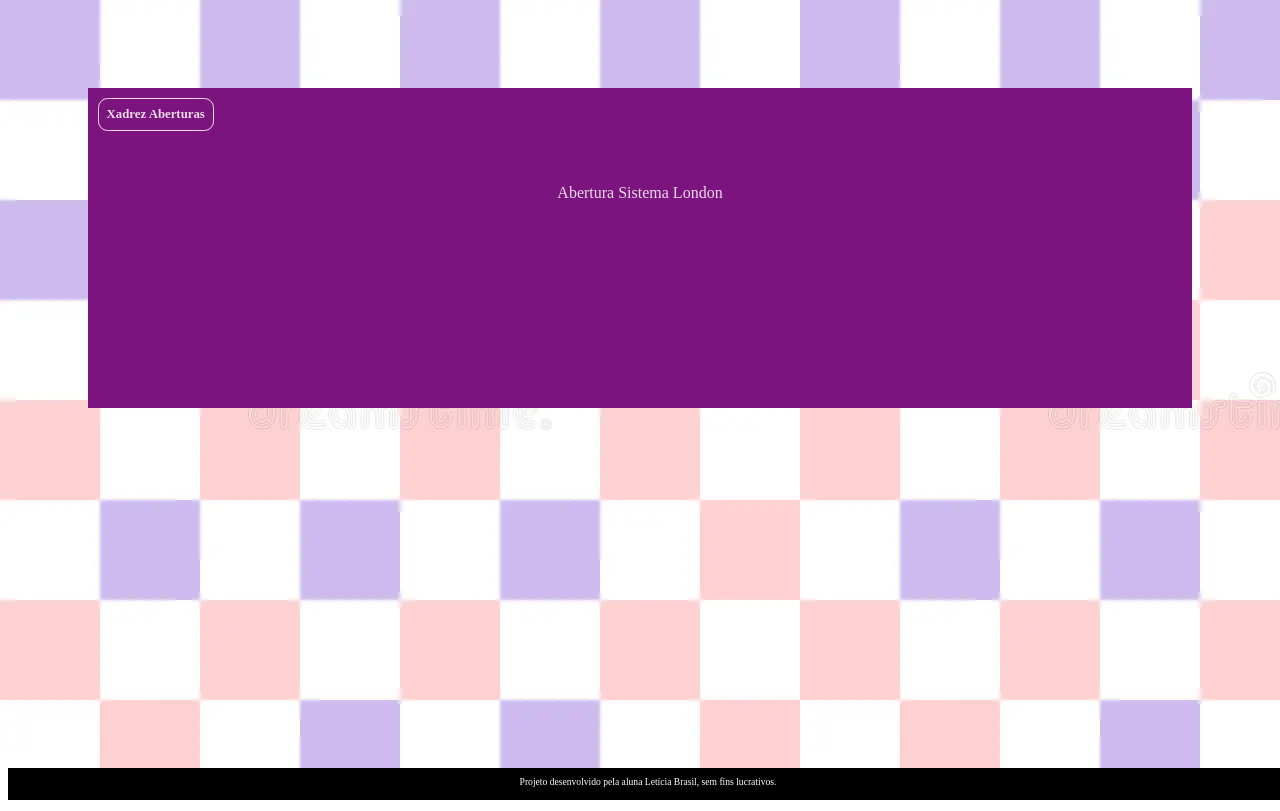
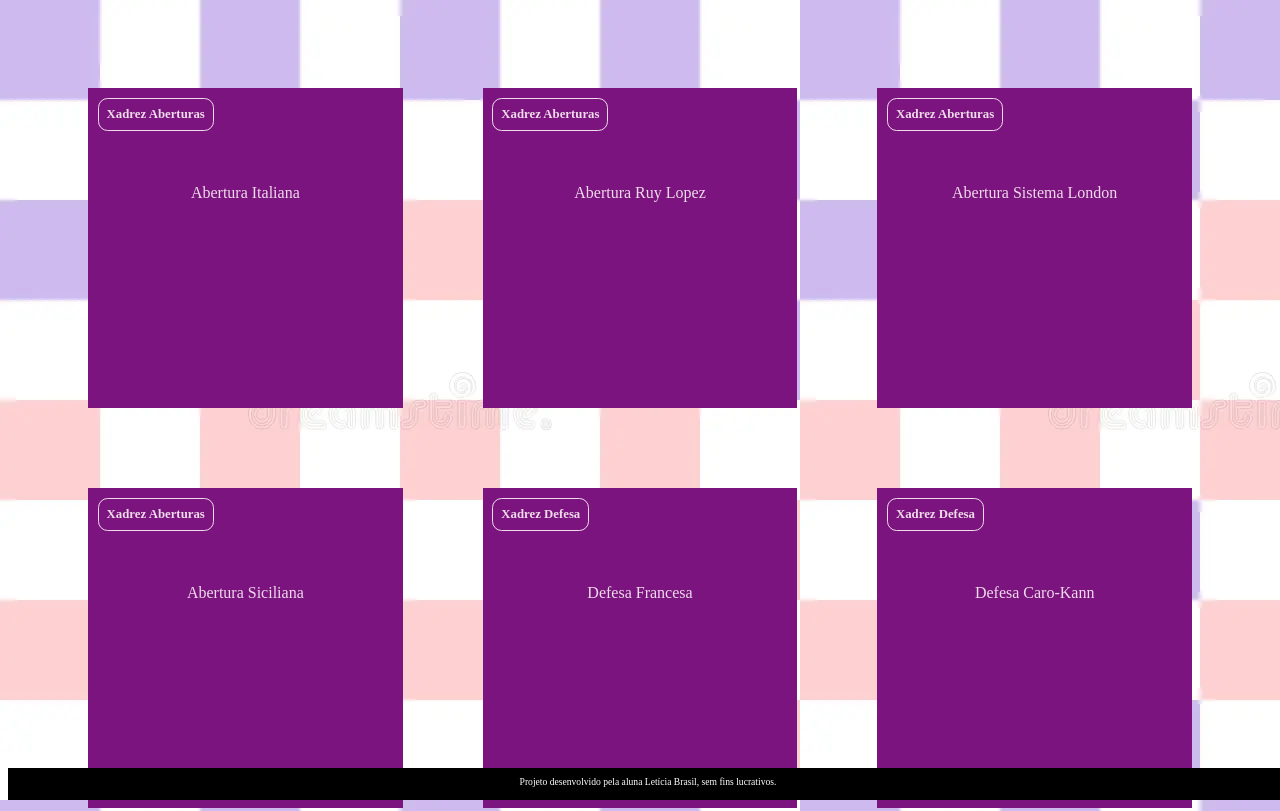
Before and after one commit to 16lgtb20241M/Sitewebxadrez, a plain HTML site: page index.html in a window 1280 px wide. Shown: the top 811 px of the page. Drawn offline with Linux system fonts and the light colour scheme.

Commit message:
Aula 8
atualização do perguntas.js

```diff
--- /dev/null
+++ b/app.js
@@ -0,0 +1,19 @@
+function criaCartao(categoria, pergunta, resposta) {
+    let container = document.getElementById('container')
+    let cartao = document.createElement('article')
+    cartao.className = 'cartao'
+
+    cartao.innerHTML = `
+    <div class="cartao__conteudo">
+    <h3>${categoria}</h3>
+    <div class="cartao__conteudo__pergunta">
+        <p>${pergunta}</p>
+    </div>
+    <div class="cartao__conteudo__resposta">
+        <p>${resposta}</p>
+    </div>
+    </div>
+    `
+    container.appendChild(cartao)
+
+}
--- a/index.html
+++ b/index.html
@@ -1,4 +1,3 @@
-
 <!DOCTYPE html>
 <html lang="pt-br">
 <head>
@@ -10,22 +9,26 @@
 <body>
     <main>
         <section id="container">
-            <article class="cartao">
+
+            <!-- <article class="cartao">
                 <div class="cartao__conteudo">
-                    <h3>Xadrez Aberturas</h3>
+                   <h3>Xadrez Aberturas</h3>
                     <div class="cartao__conteudo__pergunta">
-                        <p>Abertura Sistema London</p>
+                       <p>Abertura Ruy Lopez</p>
                     </div>
                     <div class="cartao__conteudo__resposta">
-                    <p>Movimentos iniciais:1 d4 d5 2.Cf3 Cf6 3. Bf4 e6
+                         <p>Movimentos iniciais: 1. e4 e5 2. Nf3 Nc6 3. Bb5.</p>
                     </div>
                 </div>
-            </article>
+            </article> -->
 
         </section>
     </main>
+
     <footer>
-        <p>Projeto desenvolvido pela aluna Letícia Brasil, sem fins lucrativos.<p>
+        <p>Projeto desenvolvido pela aluna Letícia Brasil, sem fins lucrativos.</p>
     </footer>
+    <script src="app.js"></script>
+    <script src="perguntas.js"></script>
 </body>
 </html>
--- a/perguntas.js
+++ b/perguntas.js
@@ -1,17 +1,71 @@
 criaCartao(
-    'Aberturas Xadrez'
-    'O que é Python?',
-    'O Python é uma linguagem de programação'
+    'Xadrez Aberturas',
+    'Abertura Italiana',
+    'Movimentos iniciais: 1. e4 e5 2. Nf3 Nc6.'
 )
 
 criaCartao(
-    'Geografia',
-    'Qual a capital da França?',
-    'A capital da França é Paris'
+    'Xadrez Aberturas',
+    'Abertura Ruy Lopez',
+    'Movimentos iniciais: 1. e4 e5 2. Nf3 Nc6 3. Bb5.'
 )
 
 criaCartao(
-    'Programação',
-    'O que é uma função?',
-    'Uma função é um bloco de código que executa alguma tarefa'
+    'Xadrez Aberturas',
+    'Abertura Sistema London',
+    'Movimentos iniciais: 1. d4 d5 2. Nf3 Nf6 3. Bf4 e6.'
 )
+
+criaCartao(
+    'Xadrez Aberturas',
+    'Abertura Siciliana',
+    'Movimentos iniciais: 1. e4 c5.'
+)
+
+criaCartao(
+    'Xadrez Defesa',
+    'Defesa Francesa',
+    'Movimentos iniciais: 1. e4 e6 2. d4 d5.'
+)
+
+criaCartao(
+    'Xadrez Defesa',
+    'Defesa Caro-Kann',
+    'Movimentos iniciais: 1. e4 c6 2. d4 d5.'
+)
+
+criaCartao(
+    'Xadrez Aberturas',
+    'Abertura Inglesa',
+    'Movimentos iniciais: 1. c4.'
+)
+
+criaCartao(
+    'Xadrez Aberturas',
+    'Abertura Réti',
+    'Movimentos iniciais: 1. Nf3 d5 2. c4.'
+)
+
+criaCartao(
+    'Xadrez Aberturas',
+    'Gambito da Dama',
+    'Movimentos iniciais: 1. d4 d5 2. c4.'
+)
+
+criaCartao(
+    'Xadrez Defesa',
+    'Defesa Índia do Rei',
+    'Movimentos iniciais: 1. d4 Nf6 2. c4 g6 3. Nc3 Bg7.'
+)
+
+criaCartao(
+    'Xadrez Defesa',
+    'Defesa Grunfeld',
+    'Movimentos iniciais: 1. d4 Nf6 2. c4 g6 3. Nc3 d5.'
+)
+
+criaCartao(
+    'Xadrez Defesa',
+    'Defesa Nimzo-Índia',
+    'Movimentos iniciais: 1. d4 Nf6 2. c4 e6 3. Nc3 Bb4.'
+)
```
